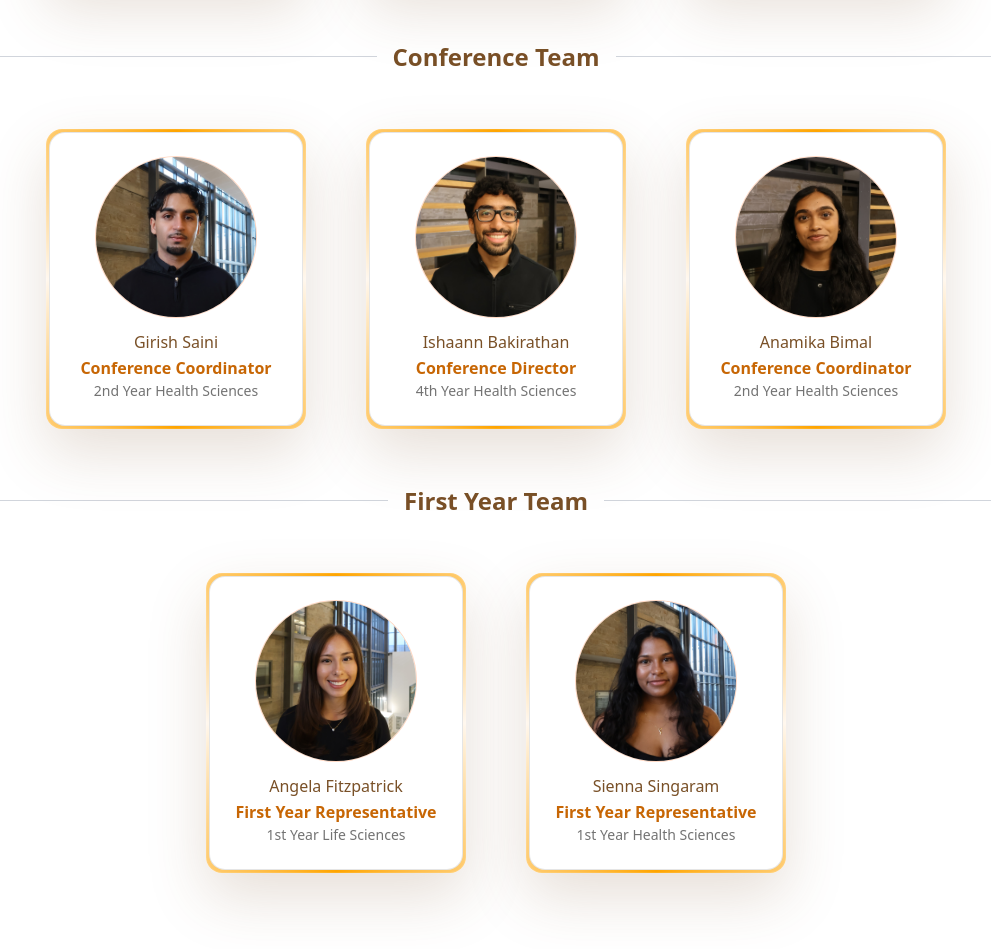
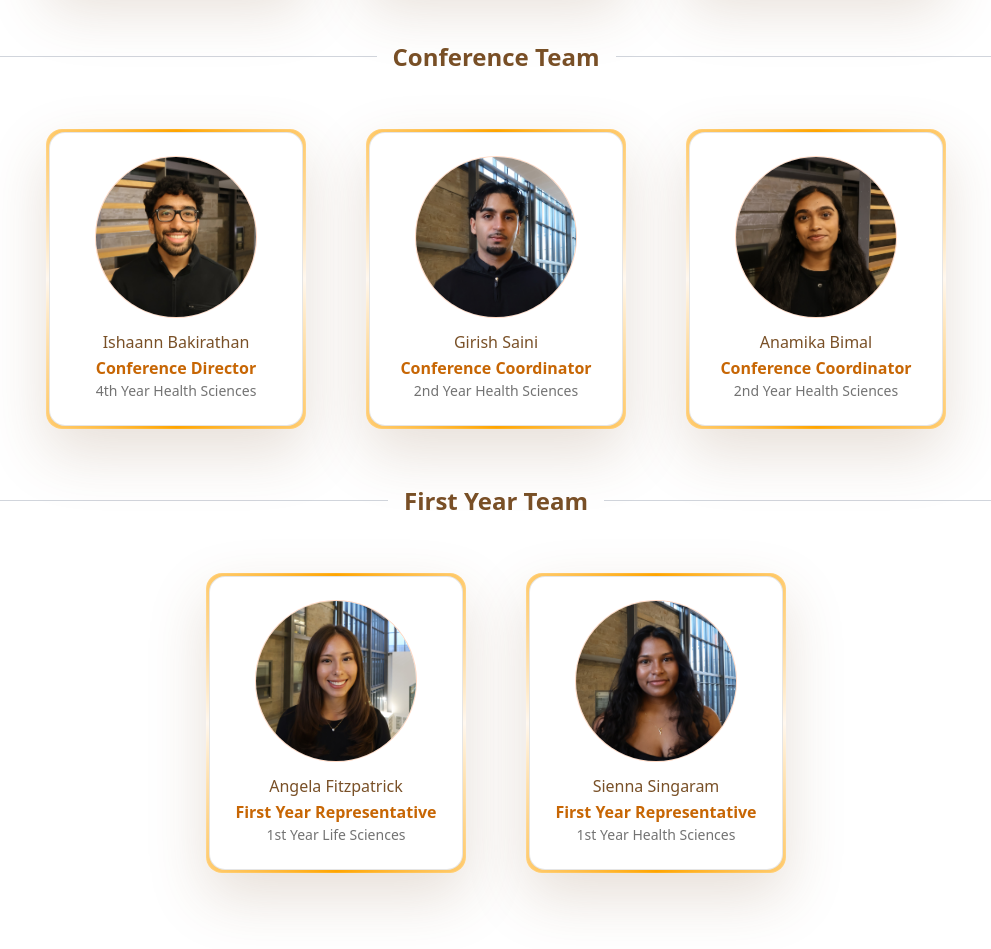
Before and after one commit to MukunthanMahesh/qphb-website, a Next.js app: page /team in a window 1280 px wide. Shown: the part 3880-4829 px from the top of the page, without its empty margins (144-1135 px from the left). Built offline with nearby package versions, Linux system fonts and the light colour scheme.

Commit message:
team: fix team positioning

```diff
--- a/src/components/sections/team/TeamIntro.tsx
+++ b/src/components/sections/team/TeamIntro.tsx
@@ -93,18 +93,18 @@ const NAME_CARD_DATA = [
     imagesrc: "/images/team/WaldenWu_OutreachCoordinator_2HS.JPG",
   },
   {
+    id: 14,
+    name: "Ishaann Bakirathan",
+    role: "Conference Director",
+    program: "4th Year Health Sciences",
+    imagesrc: "/images/team/Ishaan_Bakirathan_ConferenceDirector_4HS.JPG",
+  },
+  {
     id: 13,
     name: "Girish Saini",
     role: "Conference Coordinator",
     program: "2nd Year Health Sciences",
     imagesrc: "/images/team/GirishSaini_ConferenceDirector_2HS.JPG",
-  },
-  {
-    id: 14,
-    name: "Ishaann Bakirathan",
-    role: "Conference Director",
-    program: "4th Year Health Sciences",
-    imagesrc: "/images/team/Ishaan_Bakirathan_ConferenceDirector_4HS.JPG",
   },
   {
     id: 15,
```
